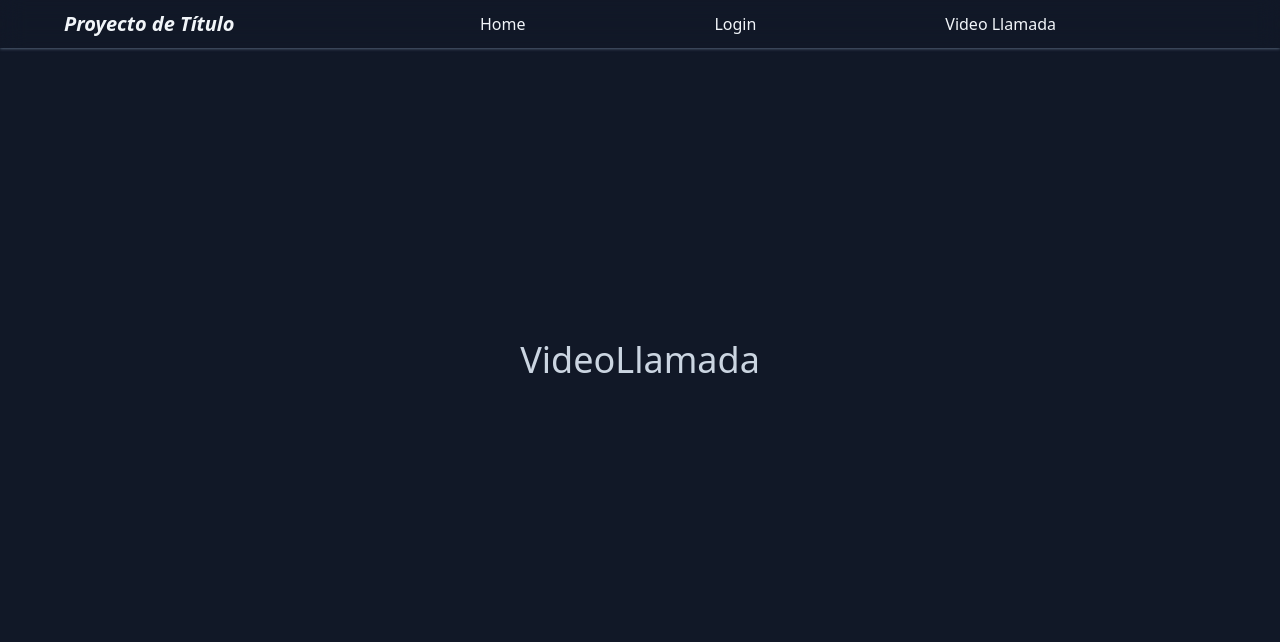
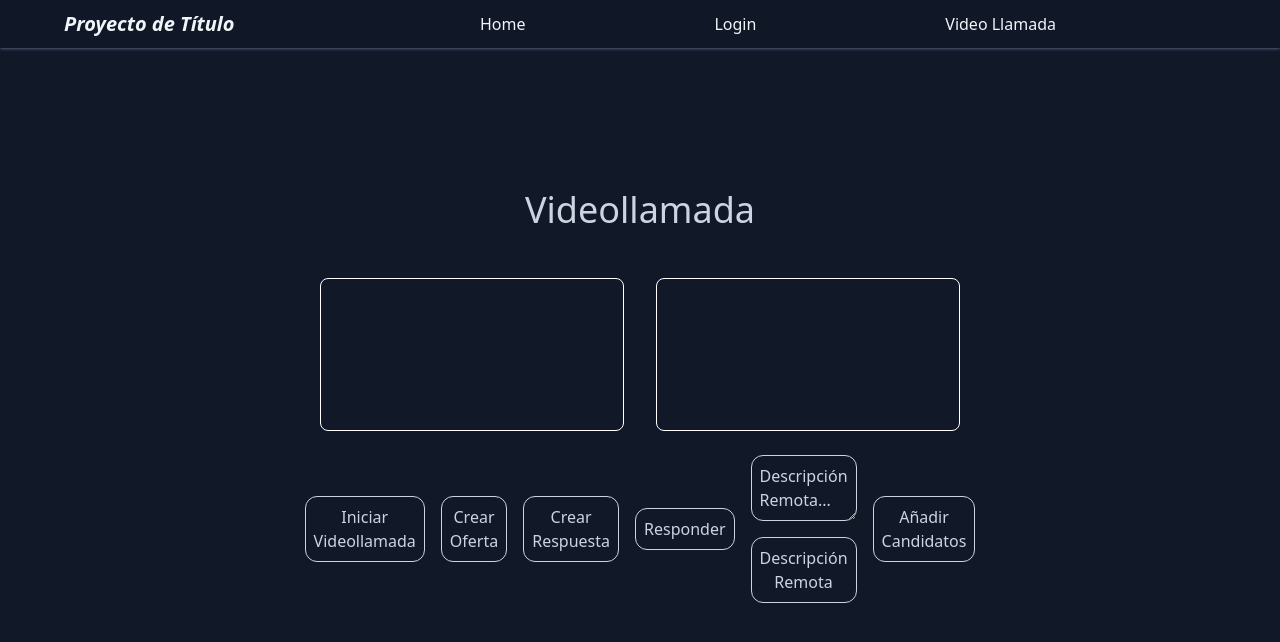
Before and after one commit to BenjaNavarro/antiTesis, a React (Create React App) app: page /call in a window 1280 px wide. Shown: the top 642 px of the page. Built offline with nearby package versions, Linux system fonts and the light colour scheme; no server answers.

Commit message:
domingo 25 de septiembre commit pendientes

```diff
--- a/package.json
+++ b/package.json
@@ -13,6 +13,7 @@
     "react-router": "^6.4.0",
     "react-router-dom": "^6.4.0",
     "react-scripts": "5.0.1",
+    "reactjs-popup": "^2.0.5",
     "simple-peer": "^9.11.1",
     "socket.io-client": "^4.5.2",
     "sweetalert2": "^11.4.33",
--- a/src/components/VideoOptions.js
+++ b/src/components/VideoOptions.js
@@ -1,4 +1,4 @@
-import React, { useContext, useState } from 'react';
+import React, { useContext, useRef, useState } from 'react';
 import { SocketContext } from '../SocketContext';
 import { FaMicrophone, FaPhone, FaPhoneSlash } from 'react-icons/fa';
 import Swal from 'sweetalert2';
@@ -6,9 +6,27 @@ import Swal from 'sweetalert2';
 const VideoOptions = ({ children }) => {
   const { me, callAccepted, name, setName, callEnded, leaveCall, callUser } = useContext(SocketContext);
   // const [idToCall,setIdToCall] = useState('');
+  const videoRef= useRef();
+
+
+  const getUserMedia = () => {
+    const constraints = {
+      video: true,
+      audio: true
+    };
+
+    navigator.mediaDevices.getUserMedia(constraints)
+    .then((stream) => {
+
+    })
+    .catch((error) => {
+      console.log(error);
+    })
+  }
 
   return (
     <div className='flex flex-col justify-center items-center'>
+      {console.log({me})}
       <input type='text' placeholder='Escriba su nombre de usuario...'
       className='focus:outline-none bg-gray-900 focus:bg-slate-800 text-slate-300 placeholder:text-slate-300
       rounded-xl border border-slate-300 focus:border-slate-200 w-1/2 my-8 p-2'
--- /dev/null
+++ b/src/components/modals/VideoPermisions.js
@@ -0,0 +1,34 @@
+import React from 'react';
+import Popup from 'reactjs-popup';
+
+const VideoPermisions = () => {
+  return (
+    <Popup
+    trigger={
+      <button className='focus:outline-none bg-gray-900 focus:bg-slate-800 text-slate-300 placeholder:text-slate-300
+      rounded-xl border border-slate-300 focus:border-slate-200 w-1/2 my-8 p-2'>
+        Permisos de Video
+      </button>
+    }
+    contentStyle={{
+      width: "90%",
+      maxHeight: "90%",
+      height:'50%',
+      maxWidth: "40%",
+      borderRadius: "1rem",
+      overflowX: "hidden",
+      overflowY: "scroll"
+    }}
+    modal>
+       {
+        (close)=>(
+          <div>
+
+          </div>
+        )
+       }
+    </Popup>
+  )
+}
+
+export default VideoPermisions
--- a/src/components/pages/VideoLlamada.js
+++ b/src/components/pages/VideoLlamada.js
@@ -1,15 +1,141 @@
-import React from 'react';
+import React, { useRef, useState } from 'react';
 import Header from '../Header';
-import VideoPlayer from '../VideoPlayer';
+// import VideoPlayer from '../VideoPlayer';
 
 const VideoLlamada = () => {
+
+  const localVideoRef= useRef(null);
+  const remoteVideoRef= useRef(null);
+  const peerConnectionRef= useRef(new RTCPeerConnection(null));
+  const textRef = useRef('');
+  const [userMedia,setUserMedia] = useState(false);
+
+  const createOffer = () =>{
+    peerConnectionRef.current.createOffer({
+      offerToReceiveAudio: true,
+      offerToReceiveVideo: true
+    }).then((sdp)=>{
+      console.log(sdp);
+      peerConnectionRef.current.setLocalDescription(sdp);
+      // setUserMedia(true);
+    }).catch((err)=>{
+      console.log(err);
+    });
+  };
+
+  const createAnswer = () => {
+    peerConnectionRef.current.createAnswer({
+      offerToReceiveAudio: true,
+      offerToReceiveVideo: true
+    }).then((sdp)=>{
+      console.log(sdp);
+      peerConnectionRef.current.setLocalDescription(sdp);
+      // setUserMedia(true);
+    }).catch((err)=>{
+      console.log(err);
+    });
+  };
+
+  const setRemoteDescription = () => {
+    const sdp = JSON.parse(textRef.current.valueOf);
+    console.log(sdp);
+
+    peerConnectionRef.current.setRemoteDescription(new RTCSessionDescription(sdp));
+  }
+
+  const addCandidate = () => {
+    const candidate = JSON.parse(textRef.current.valueOf);
+    console.log('Adding candidate...');
+
+    peerConnectionRef.current.addIceCandidate(new RTCIceCandidate(candidate));
+  }
+
+  const getUserMedia = () => {
+    const constraints = {
+      video: true,
+      audio: true
+    };
+
+    navigator.mediaDevices.getUserMedia(constraints)
+    .then((stream) => {
+      console.log(stream);
+      localVideoRef.current.srcObject = stream;
+      // setUserMedia(true);
+    })
+    .catch((error) => {
+      // setUserMedia(false);
+      console.log(error);
+    })
+
+    const peer = new RTCPeerConnection(null);
+    peer.onicecandidate = (e) => {
+      console.log(e.candidate);
+    }
+    peer.oniceconnectionstatechange = (e) => {
+      console.log(e);
+    }
+
+    peer.ontrack = (e) => {
+
+    }
+
+    peerConnectionRef.current = peer;
+  }
+
   return (
     <div className='min-h-screen h-full w-full flex flex-col justify-center bg-gray-900'>
       <Header/>
-      <label className='text-4xl text-slate-300 text-center'>
-        VideoLlamada
+      <label className='text-4xl text-slate-300 text-center mb-12'>
+        Videollamada
       </label>
-      <VideoPlayer/>
+      <div className='w-1/2 flex flex-col justify-center self-center'>
+        <div className='flex flex-row w-full justify-center'>
+          <video autoPlay ref={localVideoRef} playsInline
+          className='w-2/3 rounded-lg border border-white mr-4 self-center'/>
+          <video autoPlay ref={remoteVideoRef} playsInline
+          className='w-2/3 rounded-lg border border-white ml-4 self-center'/>
+        </div>
+        <div className='flex w-full justify-center mt-4'>
+          <button onClick={()=>{
+            getUserMedia();
+            // setUserMedia(true);
+            // createOffer();
+          }} className='bg-gray-900 hover:bg-slate-800 text-slate-300
+          rounded-xl border border-slate-300 hover:border-slate-200 w-1/5 my-8 p-2 self-center text-center'>
+            Iniciar Videollamada
+          </button>
+          <button onClick={createOffer}
+          className='bg-gray-900 hover:bg-slate-800 text-slate-300
+          rounded-xl border border-slate-300 hover:border-slate-200 w-1/5 my-8 p-2 self-center text-center ml-4'>
+            Crear Oferta
+          </button>
+          <button onClick={createAnswer}
+          className='bg-gray-900 hover:bg-slate-800 text-slate-300
+          rounded-xl border border-slate-300 hover:border-slate-200 w-1/5 my-8 p-2 self-center text-center ml-4'>
+            Crear Respuesta
+          </button>
+          <button className='bg-gray-900 hover:bg-slate-800 text-slate-300
+          rounded-xl border border-slate-300 hover:border-slate-200 w-1/5 my-8 p-2 self-center text-center ml-4'>
+            Responder
+          </button>
+          <div className='flex flex-col w-1/5 ml-4'>
+            <textarea ref={textRef}
+            className='focus:outline-none bg-gray-900 focus:bg-slate-800 text-slate-300 placeholder:text-slate-300
+            rounded-xl border border-slate-300 focus:border-slate-200 w-full my-2 p-2'
+            placeholder='Descripción Remota...'/>
+            <button onClick={setRemoteDescription}
+            className='bg-gray-900 hover:bg-slate-800 text-slate-300
+            rounded-xl border border-slate-300 hover:border-slate-200 w-full my-2 p-2 self-center text-center'>
+              Descripción Remota
+            </button>
+          </div>
+          <button onClick={addCandidate}
+          className='bg-gray-900 hover:bg-slate-800 text-slate-300
+          rounded-xl border border-slate-300 hover:border-slate-200 w-1/5 my-8 p-2 self-center text-center ml-4'>
+            Añadir Candidatos
+          </button>
+        </div>
+      </div>
     </div>
   )
 }
--- a/src/index.js
+++ b/src/index.js
@@ -10,9 +10,9 @@ const root = createRoot(container);
 root.render(
 	<React.StrictMode>
 		<BrowserRouter>
-			<ContextProvider>
         <App />
-			</ContextProvider>
+			{/* <ContextProvider>
+			</ContextProvider> */}
 		</BrowserRouter>
 	</React.StrictMode>
 );
```
Also changed, not shown: 1 other file (tests, documents, lock files or other folders).
